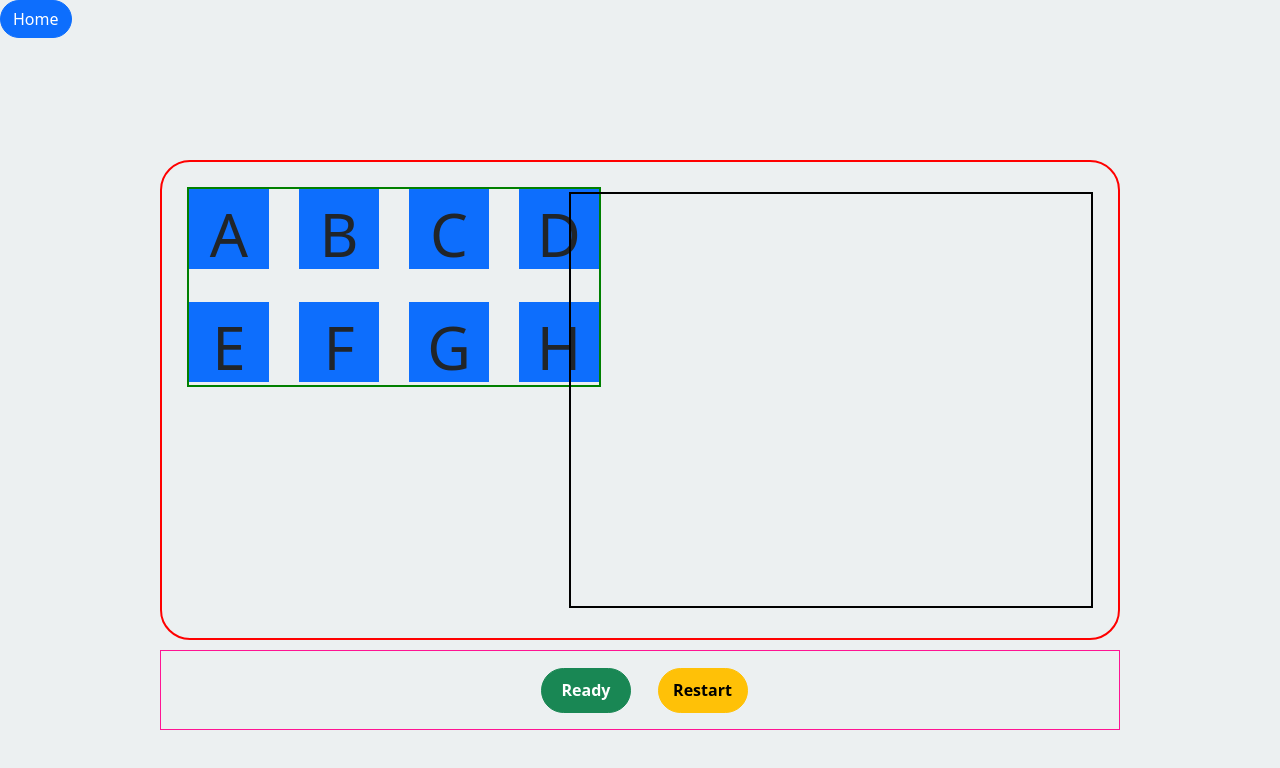
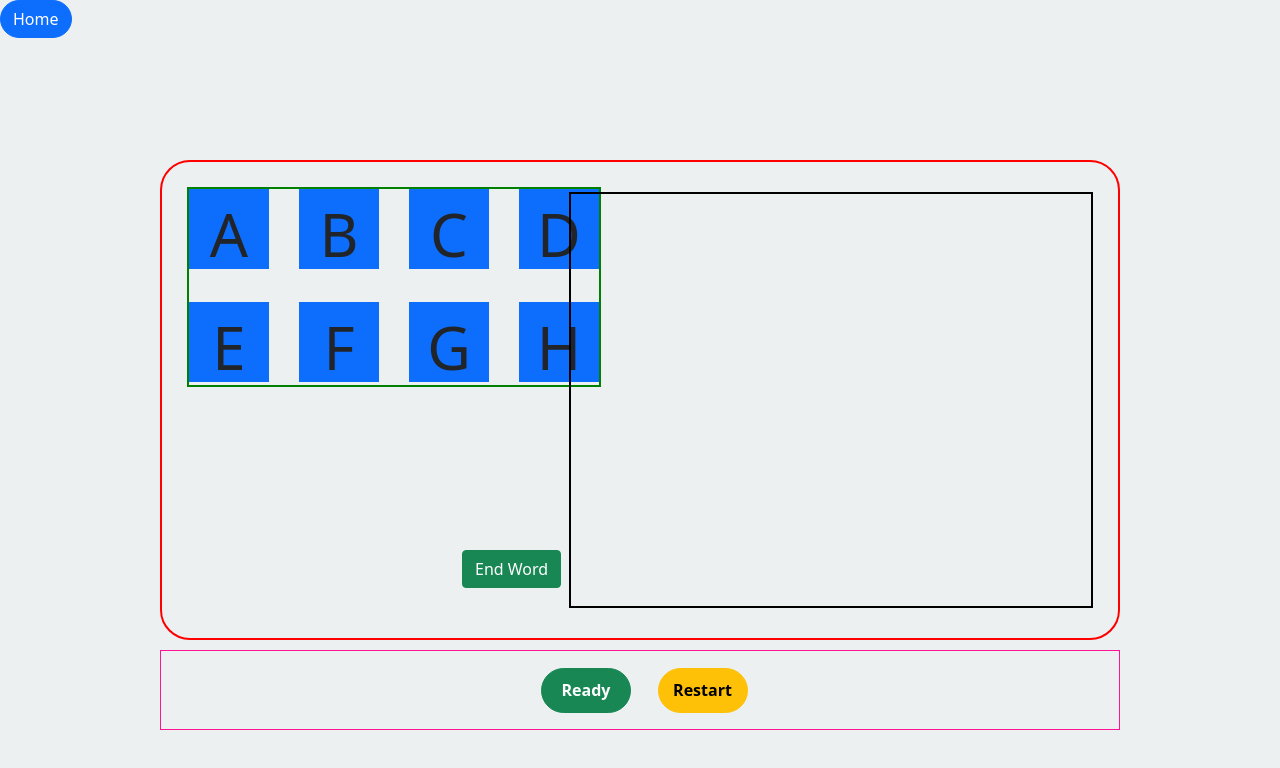
Before and after one commit to HansiHashani0415/Game, a plain HTML site: page index.html in a window 1280 px wide. Both pictures are taken after a click on the button "Start". Drawn offline with Linux system fonts and the light colour scheme.

Commit message:
Updating views

```diff
--- a/index.html
+++ b/index.html
@@ -133,6 +133,12 @@
         #btnHome{
             border-radius: 30px;
         }
+        #btnEndWord{
+            position: absolute;
+            bottom: 50px;
+            left: 300px;
+            margin: auto;
+        }
 </style>
 
 </head>
@@ -146,6 +152,7 @@
     <section id="gamePage">
         <button id="btnHome"  type="button" class="btn btn-primary">Home</button>
         <section id="container">
+            <section>
                 <section id="letterContainer">
                     <div class="letter">A</div>
                     <div class="letter">B</div>
@@ -155,6 +162,10 @@
                     <div class="letter">F</div>
                     <div class="letter">G</div>
                     <div class="letter">H</div>
+                </section>
+                <section>
+                    <button id="btnEndWord"  type="button" class="btn btn-success">End Word</button>
+                </section>
             </section>
             <section id="wordContainer"></section>
         </section>
```
Lines whose indentation alone changed are shown as unchanged.
